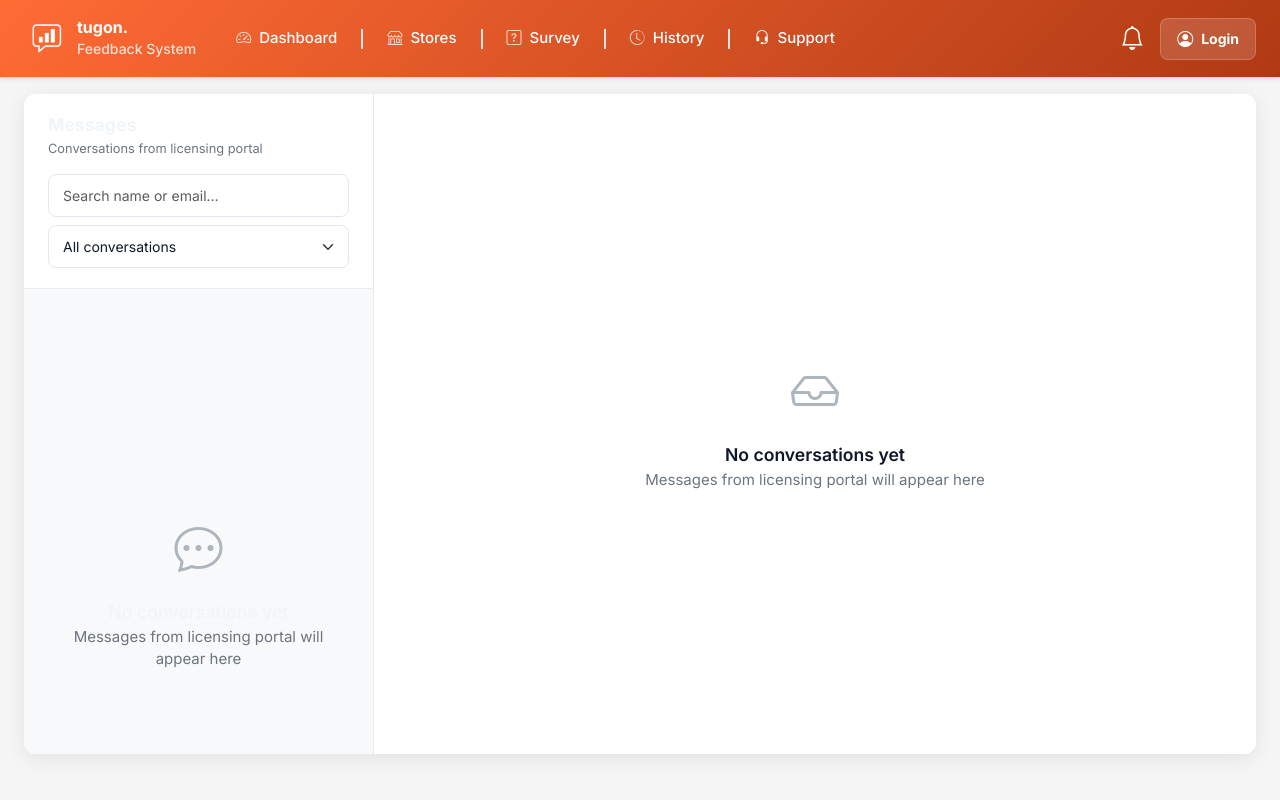
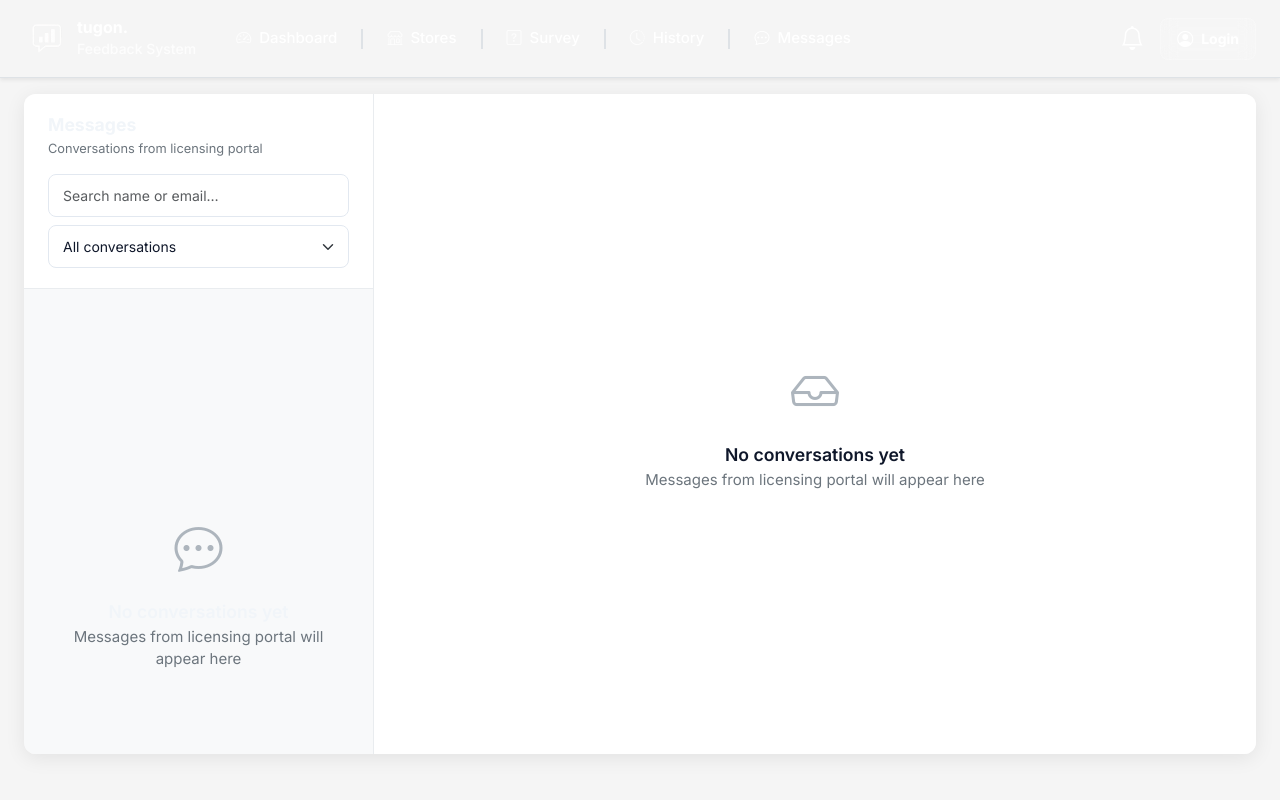
Before and after one commit to jdmtmid3/feedback, a Python web app: template templates/admin/messages.html in a window 1280 px wide. Run offline with Jinja, Linux system fonts and the light colour scheme; the template is opened without the code that fills it, so the values that code supplies are empty; some libraries are stand-ins or nearby versions.

Commit message:
Fix tenant branding questionnaire quotas and messages

```diff
--- a/templates/header.html
+++ b/templates/header.html
@@ -1,5 +1,5 @@
 <!-- Top Navigation Header -->
-<header class="border-bottom shadow-sm" style="position: sticky; top: 0; z-index: 1030; background: linear-gradient(135deg, #FF6B35 0%, #B03A14 100%);">
+<header class="border-bottom shadow-sm" style="position: sticky; top: 0; z-index: 1030; background: linear-gradient(135deg, var(--tenant-primary) 0%, var(--tenant-secondary) 100%);">
   <div class="container-fluid px-4">
     <div class="d-flex justify-content-between align-items-center py-3">
       <div class="d-flex align-items-center flex-grow-1 min-width-0">
@@ -39,14 +39,11 @@
           <a href="{{ url_for('admin_users') }}" class="text-decoration-none topnav-link px-3 py-2 rounded-2 text-nowrap {% if request.endpoint == 'admin_users' %}active{% endif %}">
             <i class="bi bi-people me-2" style="color: white !important;"></i>Users
           </a>
-          <div class="border-start border-2 mx-2 flex-shrink-0" style="border-color: rgba(255, 255, 255, 0.3); height: 20px; align-self: center;"></div>
-          <a href="{{ url_for('admin_messages') }}" class="text-decoration-none topnav-link px-3 py-2 rounded-2 text-nowrap {% if request.endpoint == 'admin_messages' %}active{% endif %}">
-            <i class="bi bi-chat-dots me-2" style="color: white !important;"></i>Messages
-          </a>
           {% endif %}
           <div class="border-start border-2 mx-2 flex-shrink-0" style="border-color: rgba(255, 255, 255, 0.3); height: 20px; align-self: center;"></div>
-          <a href="{{ url_for('client_support') }}" class="text-decoration-none topnav-link px-3 py-2 rounded-2 text-nowrap {% if request.endpoint == 'client_support' %}active{% endif %}">
-            <i class="bi bi-{% if session.get('role') == 'user' %}chat-dots{% else %}headset{% endif %} me-2" style="color: white !important;"></i>{% if session.get('role') == 'user' %}Messages{% else %}Support{% endif %}
+          <a href="{{ url_for('admin_messages') if session.get('role') == 'superadmin' else url_for('client_support') }}" class="text-decoration-none topnav-link px-3 py-2 rounded-2 text-nowrap position-relative {% if request.endpoint in ('admin_messages', 'client_support') %}active{% endif %}">
+            <i class="bi bi-chat-dots me-2" style="color: white !important;"></i>Messages
+            <span id="message-count-badge" class="position-absolute top-0 start-100 translate-middle badge rounded-pill bg-danger d-none">0</span>
           </a>
           {% if session.get('username') %}
           <div class="border-start border-2 mx-2 flex-shrink-0" style="border-color: rgba(255, 255, 255, 0.3); height: 20px; align-self: center;"></div>
@@ -126,3 +123,19 @@
       </div>
     </div>
   </header>
+<script>
+document.addEventListener('DOMContentLoaded', () => {
+  const badge = document.getElementById('message-count-badge');
+  const refreshMessageCount = async () => {
+    try {
+      const response = await fetch('/api/messages/unread-count', {headers:{Accept:'application/json'}});
+      const data = await response.json();
+      const count = Number(data.count || 0);
+      badge.textContent = count > 99 ? '99+' : count;
+      badge.classList.toggle('d-none', count < 1);
+    } catch (_) { badge.classList.add('d-none'); }
+  };
+  refreshMessageCount();
+  setInterval(refreshMessageCount, 30000);
+});
+</script>
```
